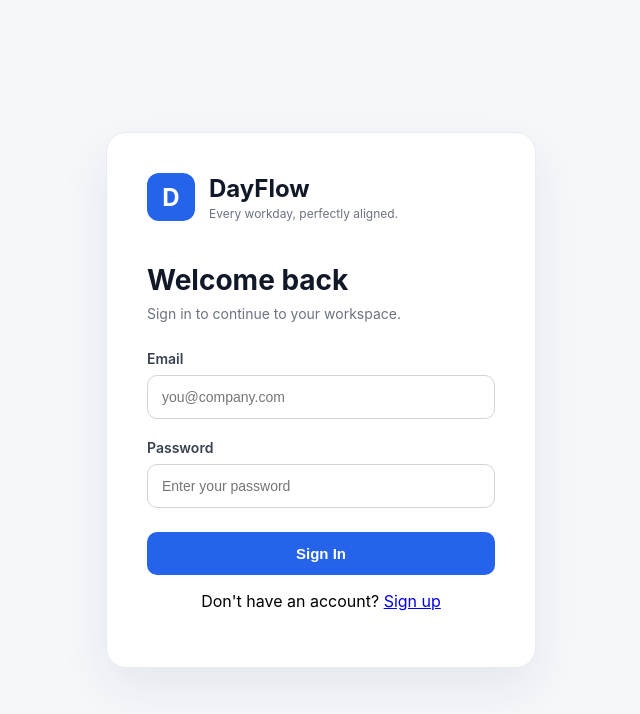
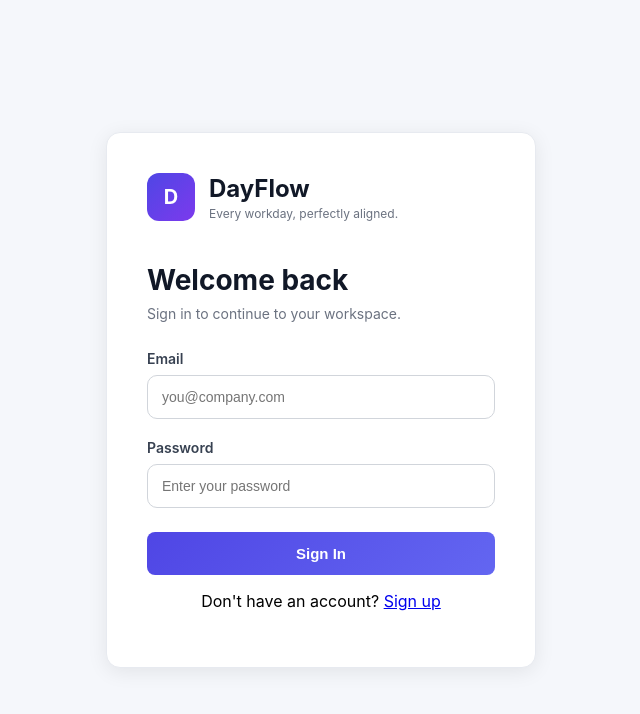
Before and after one commit to harish-dev-prog/dayflow-hackathon, a React app in the folder frontend/: page /login in a window 1280 px wide. Shown: the top 714 px of the page, without its empty margins (319-959 px from the left). Built offline with nearby package versions, Linux system fonts and the light colour scheme; the HTML template or start-up script is replaced by a standard one.

Commit message:
Visual polish pass

```diff
--- a/frontend/src/App.css
+++ b/frontend/src/App.css
@@ -427,3 +427,88 @@
     grid-template-columns: 1fr;
   }
 }
+
+/* ===== QUICK VISUAL POLISH — append only, doesn't touch existing rules ===== */
+
+body {
+  background: linear-gradient(135deg, #f5f7fb 0%, #eef1f8 100%);
+}
+
+.login-card, .card {
+  border-radius: 14px !important;
+  box-shadow: 0 4px 20px rgba(0, 0, 0, 0.08) !important;
+  transition: box-shadow 0.2s ease, transform 0.2s ease;
+}
+
+.card:hover {
+  box-shadow: 0 6px 24px rgba(0, 0, 0, 0.12) !important;
+  transform: translateY(-2px);
+}
+
+.brand-icon {
+  background: linear-gradient(135deg, #4f46e5, #7c3aed);
+  color: white;
+  border-radius: 12px;
+  display: flex;
+  align-items: center;
+  justify-content: center;
+  font-weight: 700;
+  font-size: 20px;
+}
+
+.primary-button {
+  background: linear-gradient(135deg, #4f46e5, #6366f1) !important;
+  border: none !important;
+  border-radius: 8px !important;
+  font-weight: 600 !important;
+  transition: opacity 0.15s ease, transform 0.1s ease;
+}
+
+.primary-button:hover:not(:disabled) {
+  opacity: 0.9;
+  transform: translateY(-1px);
+}
+
+.role-badge {
+  background: #eef2ff;
+  color: #4f46e5;
+  padding: 3px 10px;
+  border-radius: 999px;
+  font-size: 12px;
+  font-weight: 600;
+  text-transform: capitalize;
+}
+
+.error-message {
+  background: #fef2f2;
+  color: #b91c1c;
+  border: 1px solid #fecaca;
+  border-radius: 8px;
+  padding: 10px 14px;
+  font-size: 14px;
+}
+
+.dashboard-message {
+  background: #f0fdf4;
+  color: #15803d;
+  border: 1px solid #bbf7d0;
+  border-radius: 8px;
+  padding: 10px 14px;
+  font-size: 14px;
+}
+
+nav {
+  background: white;
+  box-shadow: 0 1px 3px rgba(0, 0, 0, 0.06);
+}
+
+nav a {
+  color: #4b5563;
+  text-decoration: none;
+  font-weight: 500;
+  transition: color 0.15s ease;
+}
+
+nav a:hover {
+  color: #4f46e5;
+}
```
